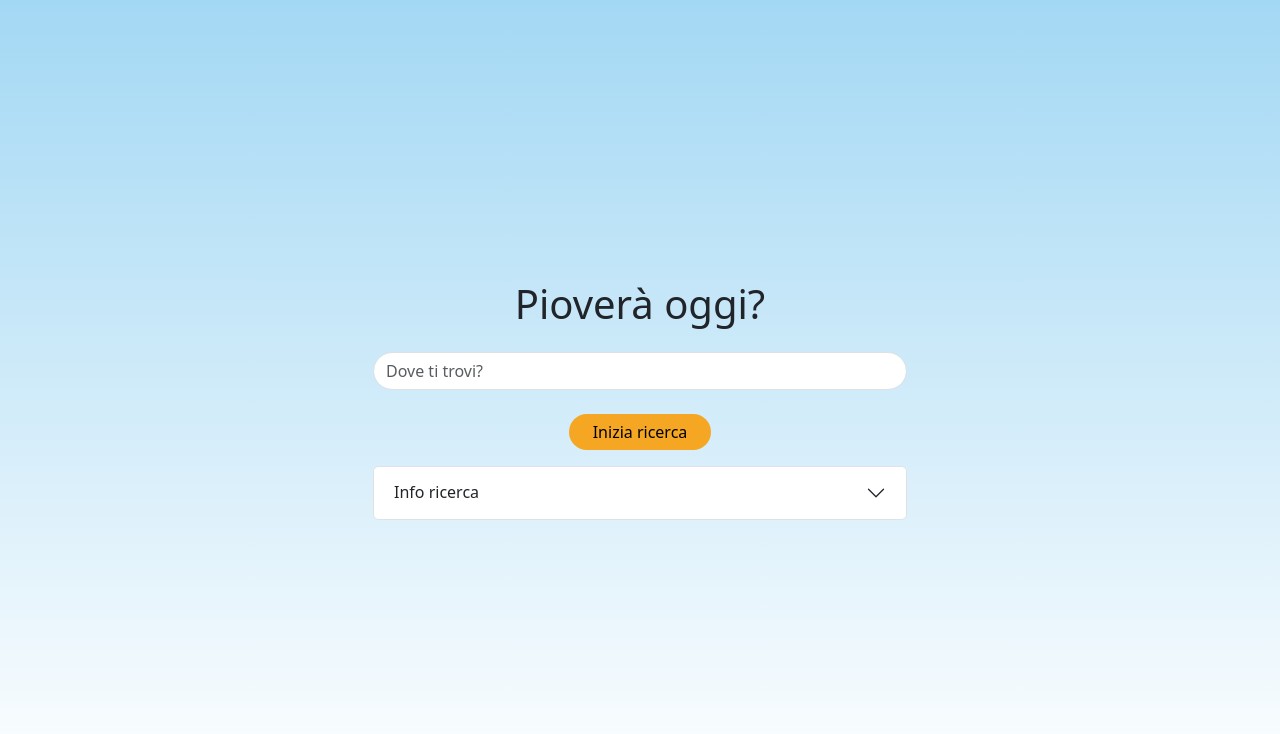
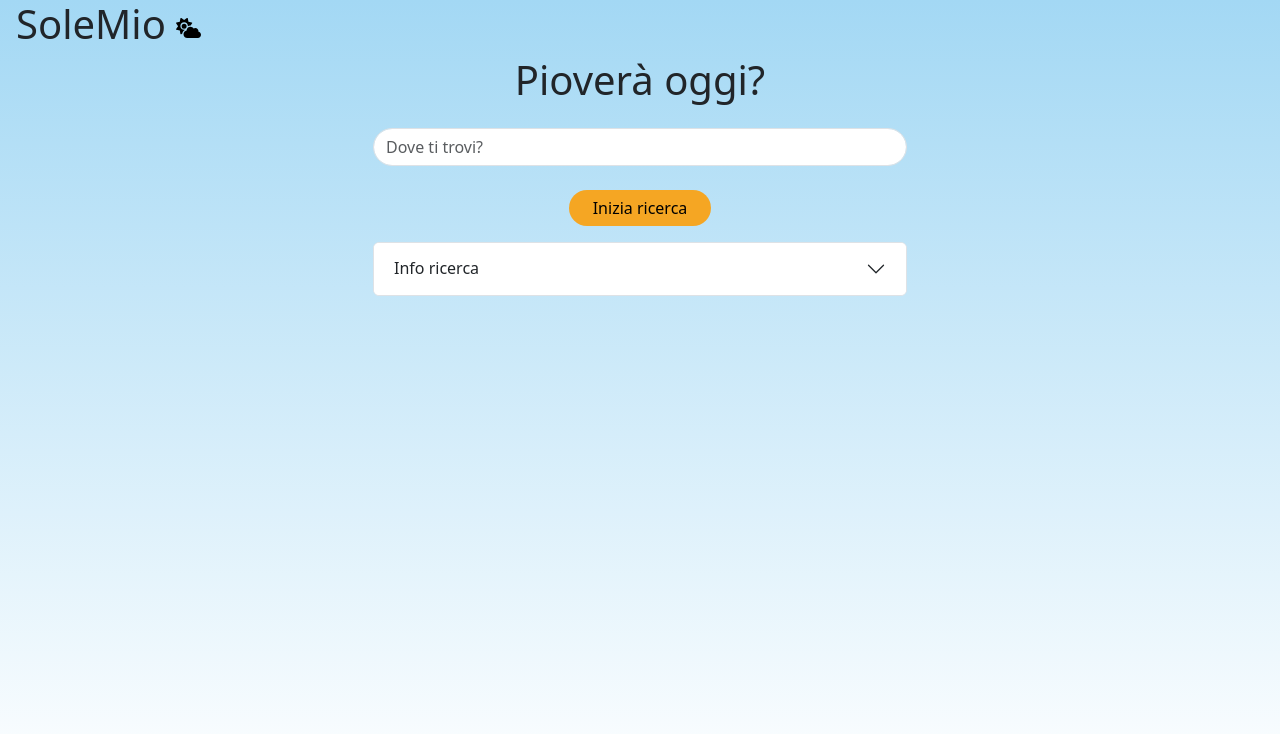
Before and after one commit to andrea-maiolo/u3-w2-p, a React (Vite) app: page / in a window 1280 px wide. Shown: the top 734 px of the page. Built offline with nearby package versions, Linux system fonts and the light colour scheme.

Commit message:
aggiunta icona e titolo

```diff
--- a/src/App.css
+++ b/src/App.css
@@ -1,6 +1,10 @@
 body {
   min-height: 100vh;
   background: linear-gradient(to bottom, #a3d8f4, #ffffff);
+}
+
+.custom-h {
+  height: calc(100% - 41.57px);
 }
 
 .custom-btn {
--- a/src/components/SearchPage.jsx
+++ b/src/components/SearchPage.jsx
@@ -25,7 +25,13 @@
 
   return (
     <>
-      <Container className="vh-100 d-flex flex-column justify-content-center align-items-center text-center ">
+      <h1 className="ms-3">
+        SoleMio{" "}
+        <svg xmlns="http://www.w3.org/2000/svg" viewBox="0 0 640 512" height={20}>
+          <path d="M294.2 1.2c5.1 2.1 8.7 6.7 9.6 12.1l14.1 84.7 84.7 14.1c5.4 .9 10 4.5 12.1 9.6s1.5 10.9-1.6 15.4l-38.5 55c-2.2-.1-4.4-.2-6.7-.2c-23.3 0-45.1 6.2-64 17.1l0-1.1c0-53-43-96-96-96s-96 43-96 96s43 96 96 96c8.1 0 15.9-1 23.4-2.9c-36.6 18.1-63.3 53.1-69.8 94.9l-24.4 17c-4.5 3.2-10.3 3.8-15.4 1.6s-8.7-6.7-9.6-12.1L98.1 317.9 13.4 303.8c-5.4-.9-10-4.5-12.1-9.6s-1.5-10.9 1.6-15.4L52.5 208 2.9 137.2c-3.2-4.5-3.8-10.3-1.6-15.4s6.7-8.7 12.1-9.6L98.1 98.1l14.1-84.7c.9-5.4 4.5-10 9.6-12.1s10.9-1.5 15.4 1.6L208 52.5 278.8 2.9c4.5-3.2 10.3-3.8 15.4-1.6zM144 208a64 64 0 1 1 128 0 64 64 0 1 1 -128 0zM639.9 431.9c0 44.2-35.8 80-80 80H288c-53 0-96-43-96-96c0-47.6 34.6-87 80-94.6l0-1.3c0-53 43-96 96-96c34.9 0 65.4 18.6 82.2 46.4c13-9.1 28.8-14.4 45.8-14.4c44.2 0 80 35.8 80 80c0 5.9-.6 11.7-1.9 17.2c37.4 6.7 65.8 39.4 65.8 78.7z" />
+        </svg>
+      </h1>
+      <Container className="custom-h d-flex flex-column justify-content-center align-items-center text-center ">
         <Row className="w-100">
           <Col xs={12} md={8} lg={6} className="mx-auto">
             <h1 className="mb-4">Pioverà oggi?</h1>
```
